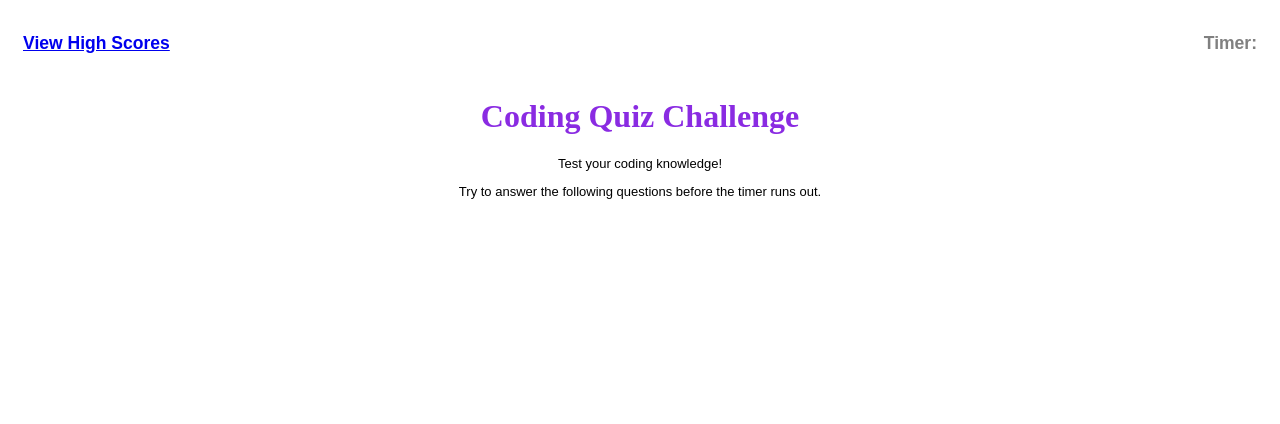
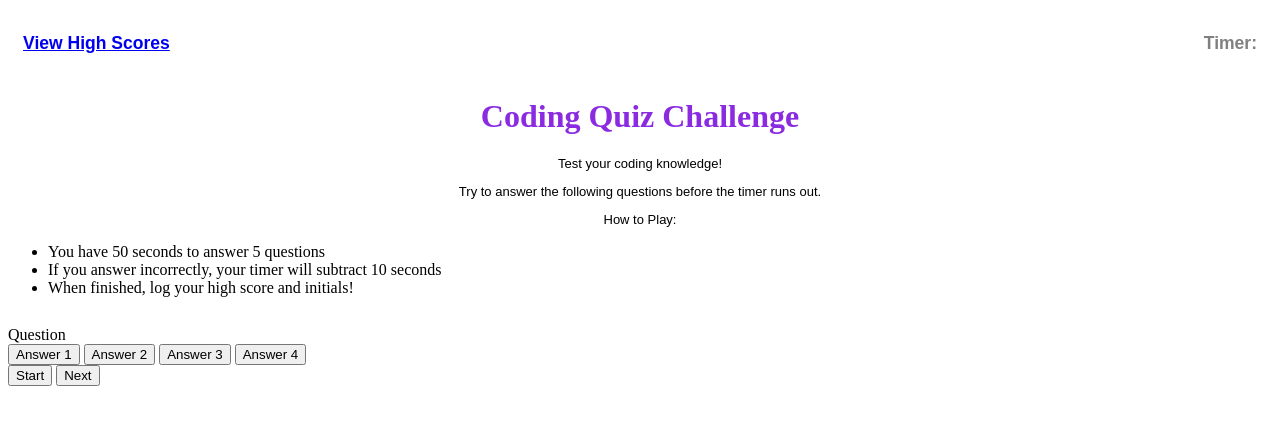
Before and after one commit to ktcwn/multipleChoice_Quiz, a plain HTML site: page index.html in a window 1280 px wide. Drawn offline with Linux system fonts and the light colour scheme.

Commit message:
Updated HTML layout and placeholders for the quiz before adding CSS

```diff
--- a/index.html
+++ b/index.html
@@ -12,10 +12,29 @@
         <h3>Timer: </h3>
     </header>
     <h1> Coding Quiz Challenge </h1>
-    <p>Test your coding knowledge!</p>
-    <p>Try to answer the following questions before the timer runs out.</p>
+        <p>Test your coding knowledge!</p>
+        <p>Try to answer the following questions before the timer runs out.</p>
+        <p>How to Play:
+            <ul>
+                <li>You have 50 seconds to answer 5 questions</li>
+                <li>If you answer incorrectly, your timer will subtract 10 seconds</li>
+                <li>When finished, log your high score and initials!</li>
+            </ul>
+        </p>
 
-    <div>
+    <div class="container">
+        <div id="question-container" class="hide"></div>
+        <div id="question">Question</div>
+        <div id="answer-buttons" class="btn-grid">
+            <button class="btn">Answer 1</button>
+            <button class="btn">Answer 2</button>
+            <button class="btn">Answer 3</button>
+            <button class="btn">Answer 4</button>
+        </div>
+        <div class="controls">
+            <button id="start-btn" class="start-btn btn">Start</button>
+            <button id="next-btn" class="next-btn btn hide">Next</button>
+        </div>
 
     </div>
 </body>
```
